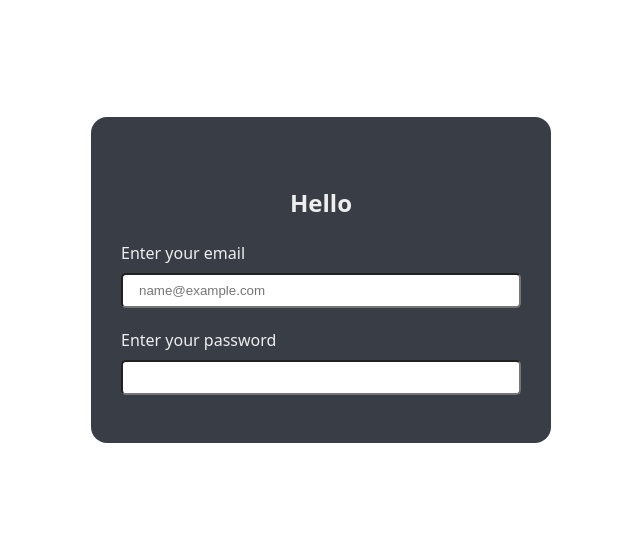
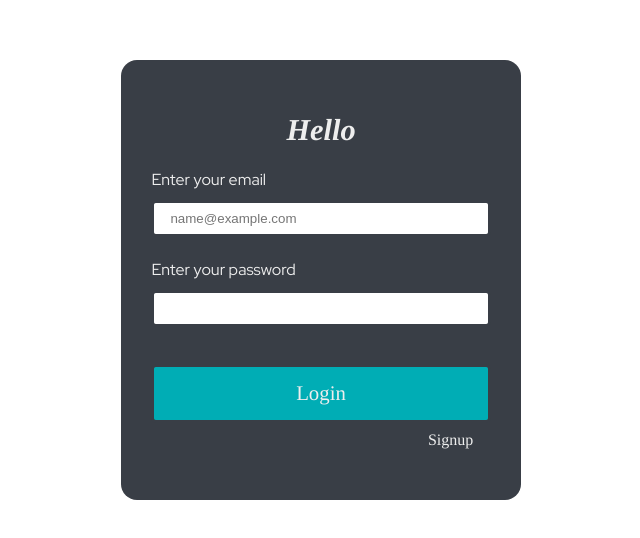
Before and after one commit to alimohamedkh/retinal-image-classifier, a React (Vite) app in the folder xai-eye-scan-frontend/: page /login in a window 1280 px wide. Shown: the part 120-658 px from the top of the page, without its empty margins (319-959 px from the left). Built offline with nearby package versions, Linux system fonts and the light colour scheme.

Commit message:
Continued working on Frontend

```diff
--- a/xai-eye-scan-frontend/src/features/auth/LoginForm.tsx
+++ b/xai-eye-scan-frontend/src/features/auth/LoginForm.tsx
@@ -1,6 +1,32 @@
+import { useState } from "react";
+import { Link } from "react-router-dom";
+import useLogin from "./useLogin";
+
 function LoginForm() {
+  const [email, setEmail] = useState<string>();
+  const [password, setPassword] = useState<string>();
+  const { login, isLoading } = useLogin();
+
+  function handleSubmit(e: React.FormEvent<HTMLFormElement>) {
+    e.preventDefault();
+    if (!email || !password) return;
+
+    login(
+      { email, password },
+      {
+        onSettled: () => {
+          setEmail("");
+          setPassword("");
+        },
+        onSuccess: () => {
+          console.log("Logged In");
+        },
+      }
+    );
+  }
+
   return (
-    <form className="login__form">
+    <form onSubmit={handleSubmit} className="login__form">
       <div className="login__form--container">
         <label htmlFor="email" className="login__form--label">
           Enter your email
@@ -12,6 +38,8 @@ function LoginForm() {
           placeholder="name@example.com"
           className="login__form--input"
           required
+          value={email}
+          onChange={(e) => setEmail(e.target.value)}
         />
       </div>
 
@@ -26,7 +54,26 @@ function LoginForm() {
           placeholder=""
           className="login__form--input"
           required
+          value={password}
+          onChange={(e) => setPassword(e.target.value)}
         />
+      </div>
+
+      <div className="login__form--buttons">
+        <button
+          type="submit"
+          className="login__form--submit"
+          disabled={isLoading}
+        >
+          Login
+        </button>
+        <Link
+          to="/signup"
+          className="login__form--redirect"
+          aria-disabled={isLoading}
+        >
+          Signup
+        </Link>
       </div>
     </form>
   );
--- /dev/null
+++ b/xai-eye-scan-frontend/src/features/auth/SignupForm.tsx
@@ -0,0 +1,46 @@
+import { Link } from "react-router-dom";
+
+function SignupForm() {
+  return (
+    <form className="login__form">
+      <div className="login__form--container">
+        <label htmlFor="email" className="login__form--label">
+          Enter your email
+        </label>
+        <input
+          type="email"
+          name="email"
+          id="email"
+          placeholder="name@example.com"
+          className="login__form--input"
+          required
+        />
+      </div>
+
+      <div className="login__form--container">
+        <label htmlFor="password" className="login__form--label">
+          Enter your password
+        </label>
+        <input
+          type="password"
+          name="password"
+          id="password"
+          placeholder=""
+          className="login__form--input"
+          required
+        />
+      </div>
+
+      <div className="login__form--buttons">
+        <button type="submit" className="login__form--submit">
+          Login
+        </button>
+        <Link to="/signup" className="login__form--redirect">
+          Signup
+        </Link>
+      </div>
+    </form>
+  );
+}
+
+export default SignupForm;
--- a/xai-eye-scan-frontend/src/features/auth/useLogin.ts
+++ b/xai-eye-scan-frontend/src/features/auth/useLogin.ts
@@ -10,6 +10,7 @@ export default function useLogin() {
   const { mutate: login, isPending } = useMutation({
     mutationFn: loginApi,
     onSuccess: (userData) => {
+      console.log("Logged In");
       queryClient.setQueryData(["user"], userData.user);
       navigate("/home", { replace: true });
     },
--- a/xai-eye-scan-frontend/src/index.css
+++ b/xai-eye-scan-frontend/src/index.css
@@ -2,6 +2,22 @@
   font-family: system-ui, Avenir, Helvetica, Arial, sans-serif;
   line-height: 1.5;
   font-weight: 400;
+}
+
+*,
+*::before,
+*::after {
+  margin: 0;
+  padding: 0;
+  box-sizing: inherit;
+}
+
+a {
+  text-decoration: none;
+}
+
+html {
+  box-sizing: border-box;
 }
 
 body {
@@ -25,12 +41,18 @@ body {
 
 .login__title {
   text-align: center;
+  font-family: "Tinos", serif;
+  font-weight: 700;
+  font-style: italic;
+  font-size: 1.9rem;
 }
 
 .login__form {
   display: flex;
   flex-direction: column;
   gap: 1.3rem;
+  margin-top: 0.9rem;
+  font-family: "Red Hat Display", sans-serif;
 }
 
 .login__form--container {
@@ -39,11 +61,61 @@ body {
   gap: 0.5rem;
 }
 
+.login__form--label {
+  font-family: "Red Hat Display", sans-serif;
+}
+
 .login__form--input {
   padding: 0.5rem 1rem;
   border-radius: 0.3rem;
+  border: 3px solid #393e46;
 }
 
 .login__form--input:focus {
-  border: none;
+  outline: none;
+  border-color: #00adb5;
 }
+
+.login__form--buttons {
+  margin-top: 1rem;
+  display: flex;
+  flex-direction: column;
+  align-items: center;
+  gap: 0.3rem;
+}
+
+.login__form--submit,
+.login__form--redirect {
+  outline: none;
+  width: 5rem;
+  display: flex;
+  justify-content: center;
+  align-items: center;
+  font-family: "Tinos", serif;
+  transition: all ease-in-out 0.3s;
+}
+
+.login__form--submit {
+  width: 100%;
+  padding: 0.9rem 1rem;
+  border-radius: 0.3rem;
+  border: 3px solid #393e46;
+  background-color: #00adb5;
+  color: #eeeeee;
+  font-size: 1.3rem;
+  cursor: pointer;
+}
+
+.login__form--submit:hover {
+  background-color: #26c4cc;
+}
+
+.login__form--redirect {
+  color: #eeeeee;
+  margin-left: auto;
+  font-size: 1rem;
+}
+
+.login__form--redirect:hover {
+  color: #ffffff;
+}
--- a/xai-eye-scan-frontend/src/pages/Signuppage.tsx
+++ b/xai-eye-scan-frontend/src/pages/Signuppage.tsx
@@ -1,5 +1,12 @@
+import SignupForm from "../features/auth/SignupForm";
+
 function Signuppage() {
-  return <div>Signuppage</div>;
+  return (
+    <div className="login">
+      <h2 className="login__title">Please Signup</h2>
+      <SignupForm />
+    </div>
+  );
 }
 
 export default Signuppage;
--- a/xai-eye-scan-frontend/vite.config.ts
+++ b/xai-eye-scan-frontend/vite.config.ts
@@ -1,7 +1,7 @@
-import { defineConfig } from 'vite'
-import react from '@vitejs/plugin-react-swc'
+import { defineConfig } from "vite";
+import react from "@vitejs/plugin-react-swc";
 
 // https://vite.dev/config/
 export default defineConfig({
   plugins: [react()],
-})
+});
```
